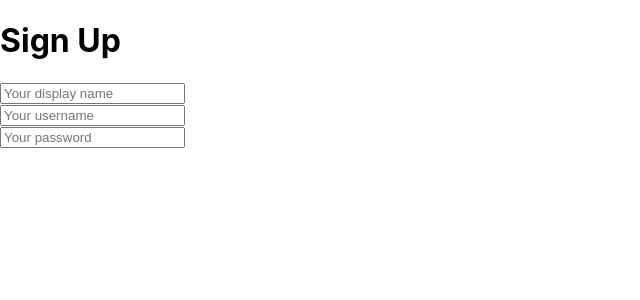
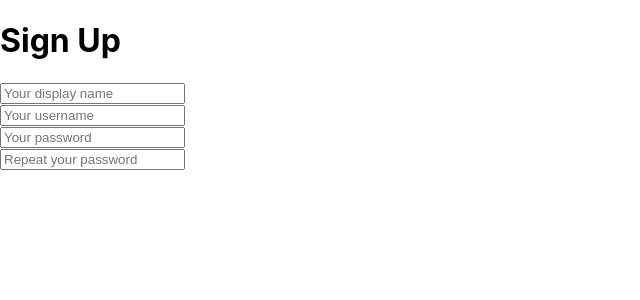
Before and after one commit to punam-shelke/Hoaxify-Frontend, a React (Create React App) app: page / in a window 1280 px wide. Shown: the top 300 px of the page, without its empty margins (0-640 px from the left). Built offline with nearby package versions, Linux system fonts and the light colour scheme.

Commit message:
Add input field for repeat password with type password in UserSignupPage

```diff
--- a/src/pages/UserSignupPage.js
+++ b/src/pages/UserSignupPage.js
@@ -14,6 +14,9 @@ export class UserSignupPage extends React.Component {
         <div>
           <input placeholder="Your password" type="password" />
         </div>
+        <div>
+          <input placeholder="Repeat your password" type="password" />
+        </div>
       </div>
     );
   }
```
Also changed, not shown: 1 other file (tests, documents, lock files or other folders).
